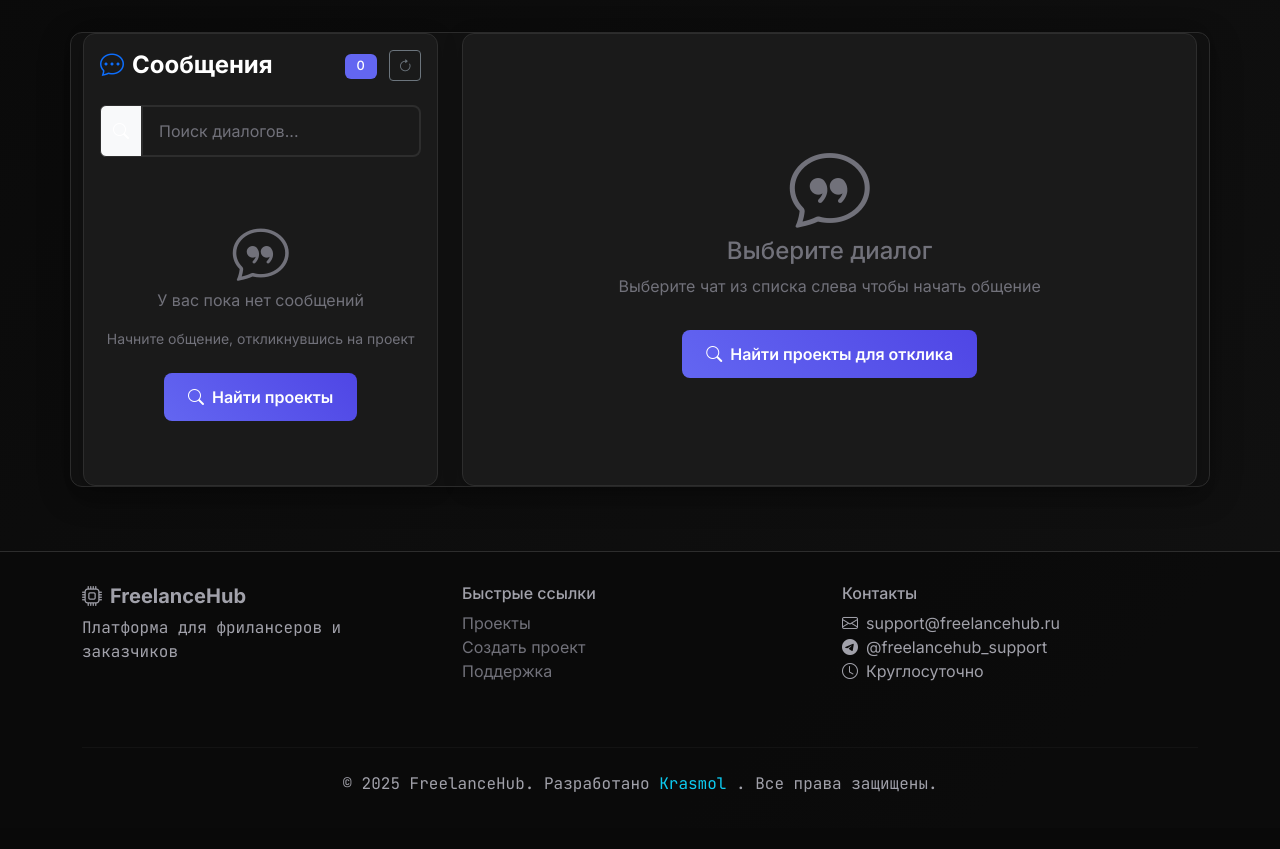
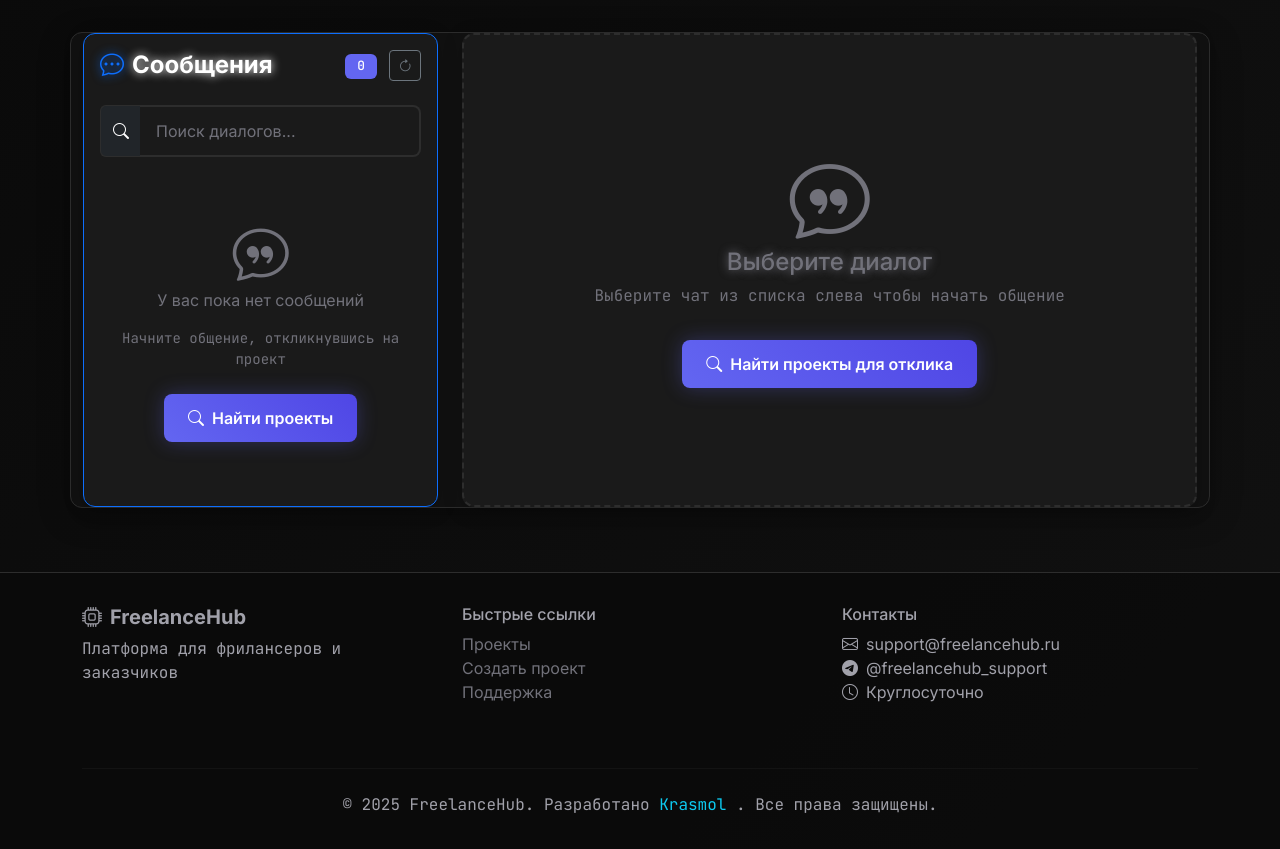
Before and after one commit to Krasmol/platform_for_freelancers, a Flask app: page /chats in a window 1280 px wide. Shown: the part 65-914 px from the top of the page. Before the commit the page ends 857 px from the top, so only its background shows below. Run offline with Flask 3, Linux system fonts and the light colour scheme; a user stored in the database is signed in; data that the repository does not hold is empty.

Commit message:
Update chat_list.html
изменен стиль

```diff
--- a/templates/chat_list.html
+++ b/templates/chat_list.html
@@ -4,14 +4,14 @@
 <div class="row">
     <!-- Список чатов -->
     <div class="col-md-4">
-        <div class="card">
+        <div class="card border-primary">
             <div class="card-body">
                 <div class="d-flex justify-content-between align-items-center mb-4">
-                    <h4 class="fw-bold mb-0">
+                    <h4 class="fw-bold mb-0 text-glow">
                         <i class="bi bi-chat-dots text-primary me-2"></i>Сообщения
                     </h4>
                     <div>
-                        <span class="badge bg-primary">{{ chats|length }}</span>
+                        <span class="badge bg-primary code-font">{{ chats|length }}</span>
                         <button id="refresh-btn" class="btn btn-sm btn-outline-secondary ms-2" title="Обновить">
                             <i class="bi bi-arrow-clockwise"></i>
                         </button>
@@ -21,10 +21,10 @@
                 <!-- Поиск -->
                 <div class="mb-3">
                     <div class="input-group">
-                        <span class="input-group-text bg-light">
+                        <span class="input-group-text bg-dark border-end-0">
                             <i class="bi bi-search"></i>
                         </span>
-                        <input type="text" class="form-control" placeholder="Поиск диалогов..." id="chatSearch">
+                        <input type="text" class="form-control border-start-0" placeholder="Поиск диалогов..." id="chatSearch">
                     </div>
                 </div>
 
@@ -32,7 +32,7 @@
                 <div id="chats-container" class="chat-list">
                     {% if chats %}
                         {% for chat in chats %}
-                        <div class="chat-item card mb-2 {% if selected_user and selected_user.id == chat.other_user.id %}active{% endif %}"
+                        <div class="chat-item card mb-2 {% if selected_user and selected_user.id == chat.other_user.id %}active border-primary{% else %}border-dark{% endif %}"
                              data-user-id="{{ chat.other_user.id }}"
                              onclick="window.location.href='{{ url_for('chat_list', user_id=chat.other_user.id) }}'">
                             <div class="card-body py-3">
@@ -42,24 +42,24 @@
                                     </div>
                                     <div class="flex-grow-1">
                                         <div class="d-flex justify-content-between align-items-start">
-                                            <h6 class="fw-bold mb-1">{{ chat.other_user.username }}</h6>
+                                            <h6 class="fw-bold mb-1 code-font">{{ chat.other_user.username }}</h6>
                                             {% if chat.last_message %}
-                                            <small class="text-muted">{{ chat.last_message.created_at.strftime('%H:%M') }}</small>
+                                            <small class="text-muted code-font">{{ chat.last_message.created_at.strftime('%H:%M') }}</small>
                                             {% endif %}
                                         </div>
                                         {% if chat.last_message %}
-                                        <p class="text-muted mb-0 small text-truncate">
+                                        <p class="text-muted mb-0 small text-truncate code-font">
                                             {% if chat.last_message.sender_id == current_user.id %}
-                                            <strong>Вы:</strong>
+                                            <strong class="text-primary">Вы:</strong>
                                             {% endif %}
                                             {{ chat.last_message.content[:50] }}{% if chat.last_message.content|length > 50 %}...{% endif %}
                                         </p>
                                         {% else %}
-                                        <p class="text-muted mb-0 small">Нет сообщений</p>
+                                        <p class="text-muted mb-0 small code-font">Нет сообщений</p>
                                         {% endif %}
                                     </div>
                                     {% if chat.unread_count > 0 %}
-                                    <span class="badge bg-primary rounded-pill ms-2">{{ chat.unread_count }}</span>
+                                    <span class="badge bg-primary rounded-pill ms-2 code-font">{{ chat.unread_count }}</span>
                                     {% endif %}
                                 </div>
                             </div>
@@ -69,8 +69,8 @@
                         <div class="text-center py-5">
                             <i class="bi bi-chat-quote display-4 text-muted mb-3"></i>
                             <p class="text-muted">У вас пока нет сообщений</p>
-                            <p class="text-muted small">Начните общение, откликнувшись на проект</p>
-                            <a href="{{ url_for('projects') }}" class="btn btn-primary mt-2">
+                            <p class="text-muted small code-font">Начните общение, откликнувшись на проект</p>
+                            <a href="{{ url_for('projects') }}" class="btn btn-primary mt-2 glow">
                                 <i class="bi bi-search me-2"></i>Найти проекты
                             </a>
                         </div>
@@ -83,7 +83,7 @@
     <!-- Окно чата -->
     <div class="col-md-8">
         {% if selected_user %}
-            <div class="card h-100">
+            <div class="card h-100 border-primary">
                 <div class="card-body d-flex flex-column">
                     <!-- Заголовок чата -->
                     <div class="d-flex justify-content-between align-items-center border-bottom pb-3 mb-3">
@@ -95,9 +95,9 @@
                                 {{ selected_user.username[0] }}
                             </div>
                             <div>
-                                <h5 class="fw-bold mb-1">{{ selected_user.username }}</h5>
+                                <h5 class="fw-bold mb-1 code-font">{{ selected_user.username }}</h5>
                                 {% if selected_user.profile %}
-                                <small class="text-muted">{{ selected_user.profile.title }}</small>
+                                <small class="text-muted code-font">{{ selected_user.profile.title }}</small>
                                 {% endif %}
                             </div>
                         </div>
@@ -105,7 +105,7 @@
                             <button id="refresh-chat-btn" class="btn btn-outline-secondary btn-sm" title="Обновить чат">
                                 <i class="bi bi-arrow-clockwise"></i>
                             </button>
-                            <a href="{{ url_for('view_profile') }}" class="btn btn-outline-secondary btn-sm">
+                            <a href="{{ url_for('user_profile', user_id=selected_user.id) }}" class="btn btn-outline-secondary btn-sm">
                                 <i class="bi bi-person"></i>
                             </a>
                         </div>
@@ -121,9 +121,9 @@
                                     {{ selected_user.username[0] }}
                                 </div>
                                 {% endif %}
-                                <div class="message-content {% if message.sender_id == current_user.id %}bg-primary text-white{% else %}bg-light{% endif %} rounded p-3">
+                                <div class="message-content {% if message.sender_id == current_user.id %}bg-primary text-white{% else %}bg-dark text-light{% endif %} rounded p-3">
                                     <p class="mb-1">{{ message.content }}</p>
-                                    <small class="{% if message.sender_id == current_user.id %}text-white-50{% else %}text-muted{% endif %}">
+                                    <small class="{% if message.sender_id == current_user.id %}text-white-50{% else %}text-muted{% endif %} code-font">
                                         {{ message.created_at.strftime('%H:%M') }}
                                     </small>
                                 </div>
@@ -141,8 +141,8 @@
                     <div class="border-top pt-3">
                         <form id="message-form" data-receiver-id="{{ selected_user.id }}">
                             <div class="input-group">
-                                <input type="text" id="message-input" class="form-control" placeholder="Введите сообщение..." required>
-                                <button type="submit" class="btn btn-primary">
+                                <input type="text" id="message-input" class="form-control border-end-0" placeholder="Введите сообщение..." required>
+                                <button type="submit" class="btn btn-primary border-start-0">
                                     <i class="bi bi-send"></i>
                                 </button>
                             </div>
@@ -151,14 +151,14 @@
                 </div>
             </div>
         {% else %}
-            <div class="card h-100">
+            <div class="card h-100 border-dashed">
                 <div class="card-body d-flex align-items-center justify-content-center">
                     <div class="text-center text-muted">
                         <i class="bi bi-chat-quote display-1 mb-3"></i>
-                        <h4>Выберите диалог</h4>
-                        <p>Выберите чат из списка слева чтобы начать общение</p>
+                        <h4 class="text-glow">Выберите диалог</h4>
+                        <p class="code-font">Выберите чат из списка слева чтобы начать общение</p>
                         {% if not chats %}
-                        <a href="{{ url_for('projects') }}" class="btn btn-primary mt-3">
+                        <a href="{{ url_for('projects') }}" class="btn btn-primary mt-3 glow">
                             <i class="bi bi-search me-2"></i>Найти проекты для отклика
                         </a>
                         {% endif %}
@@ -173,37 +173,43 @@
 .chat-item {
     cursor: pointer;
     transition: all 0.2s;
+    background: var(--bg-card);
 }
 
 .chat-item:hover {
-    background-color: #f8f9fa;
+    background: var(--bg-hover);
+    transform: translateX(5px);
 }
 
 .chat-item.active {
-    background-color: #e3f2fd;
-    border-color: #2196f3;
+    background: rgba(99, 102, 241, 0.1);
+    border-color: var(--accent-primary) !important;
 }
 
 .chat-messages {
     min-height: 400px;
     max-height: 500px;
     overflow-y: auto;
-    border: 1px solid #e9ecef;
-    border-radius: 0.375rem;
+    border: 1px solid var(--border-color);
+    border-radius: 8px;
     padding: 1rem;
+    background: var(--bg-primary);
 }
 
 .message-content {
     max-width: 70%;
     word-wrap: break-word;
+    border: 1px solid var(--border-color);
 }
 
 .message-incoming .message-content {
     border-bottom-left-radius: 0;
+    background: var(--bg-card) !important;
 }
 
 .message-outgoing .message-content {
     border-bottom-right-radius: 0;
+    background: linear-gradient(45deg, var(--accent-primary), #4f46e5) !important;
 }
 
 #refresh-btn.rotating {
@@ -213,6 +219,18 @@
 @keyframes rotate {
     from { transform: rotate(0deg); }
     to { transform: rotate(360deg); }
+}
+
+.border-dashed {
+    border: 2px dashed var(--border-color) !important;
+}
+
+.form-control.border-end-0 {
+    border-right: none;
+}
+
+.btn.border-start-0 {
+    border-left: none;
 }
 </style>
 
@@ -226,14 +244,13 @@
         .then(response => response.json())
         .then(data => {
             if (data.has_new_messages || data.has_new_notifications) {
-                // Если есть новые сообщения, обновляем страницу
-                console.log('Обнаружены новые сообщения, обновляем...');
+                console.log('🔄 Обнаружены новые сообщения, обновляем...');
                 window.location.reload();
             }
             lastCheckTime = data.current_time;
         })
         .catch(error => {
-            console.error('Ошибка проверки сообщений:', error);
+            console.error('❌ Ошибка проверки сообщений:', error);
         });
 }
 
@@ -305,7 +322,7 @@
                                 <div class="d-flex justify-content-end">
                                     <div class="message-content bg-primary text-white rounded p-3">
                                         <p class="mb-1">${content}</p>
-                                        <small class="text-white-50">${data.created_at}</small>
+                                        <small class="text-white-50 code-font">${data.created_at}</small>
                                     </div>
                                     <div class="user-avatar ms-2" style="width: 35px; height: 35px; font-size: 0.8rem;">
                                         {{ current_user.username[0] }}
@@ -322,12 +339,12 @@
                         // Обновляем время последней проверки
                         lastCheckTime = {{ time.time() }};
                     } else {
-                        alert('Ошибка отправки сообщения: ' + data.message);
+                        alert('❌ Ошибка отправки сообщения: ' + data.message);
                     }
                 })
                 .catch(error => {
                     console.error('Error:', error);
-                    alert('Ошибка отправки сообщения');
+                    alert('❌ Ошибка отправки сообщения');
                 })
                 .finally(() => {
                     // Разблокируем форму
```
